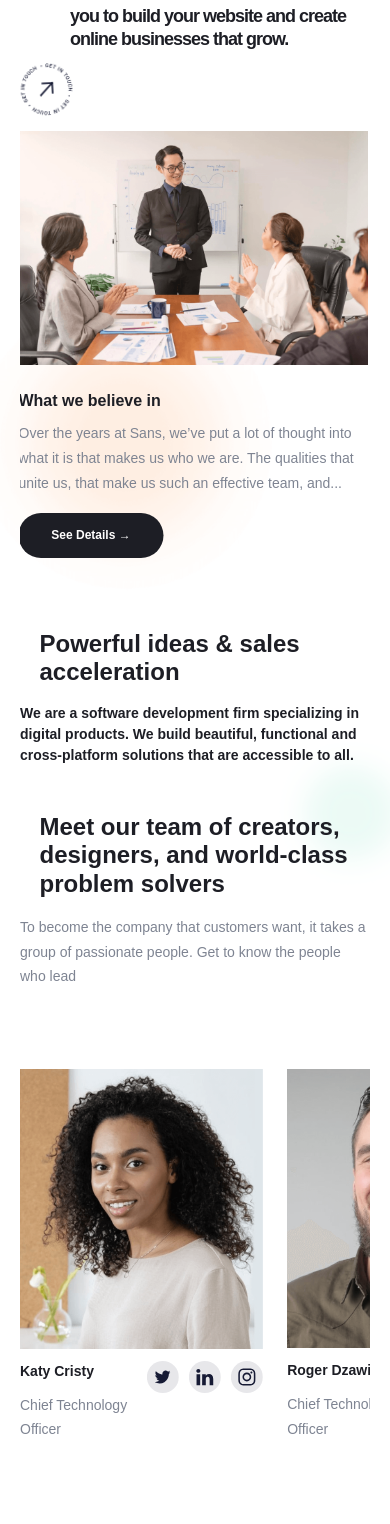
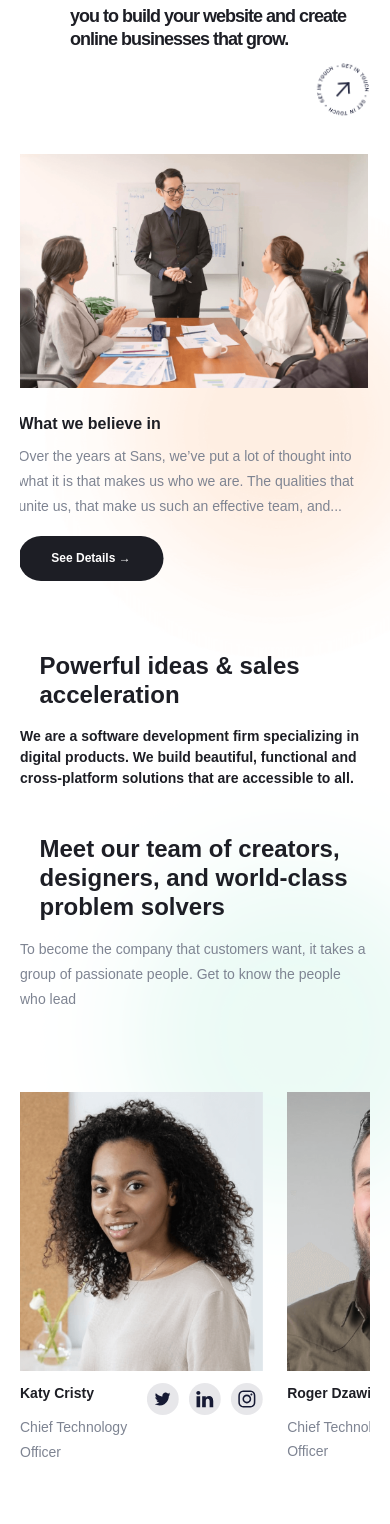
Before and after one commit to wisepanda34/coca, a Nuxt app: page /about in a window 390 px wide. Shown: the part 362-1886 px from the top of the page. Built offline with nearby package versions, Linux system fonts and the light colour scheme.

Commit message:
upgraded packages, added Orange.vue and Green.vue

```diff
--- a/components/The/Footer.vue
+++ b/components/The/Footer.vue
@@ -1,5 +1,7 @@
 <!-- components/Footer.vue -->
 <script setup>
+import Orange from '~/components/global/Orange.vue'
+import Green from '~/components/global/Green.vue'
 import { footerLinks, sociaties, info } from '~/constants/index.js'
 import { useRoute } from 'vue-router'
 import { computed } from 'vue'
@@ -33,6 +35,8 @@ const isMobile = computed(() =>
   <footer :class="['footer', { 'footer--white': isWhiteRoute }]">
     <div class="container">
       <div class="footer__wrapper">
+        <Orange class="footer__wrapper_orange" />
+        <Green class="footer__wrapper_green" />
         <div class="footer__top">
           <div>
             <h2 class="footer__top-title">Think beyond the wave</h2>
@@ -137,26 +141,23 @@ const isMobile = computed(() =>
     background: $white;
     color: $black;
     overflow: hidden;
-    &::before {
-      content: '';
-      position: absolute;
-      top: -20%;
-      left: 10%;
-      width: 100%;
-      height: 100%;
-      background-image: url('/public/images/bg-orange.png');
-      background-size: contain;
-      background-repeat: no-repeat;
-      z-index: 1;
-    }
   }
-
   &__wrapper {
     position: relative;
     padding: 40px 0 20px;
     z-index: 2;
+
+    &_orange {
+      top: -20%;
+      left: -20%;
+      width: 100%;
+      height: 100%;
+    }
+    &_green {
+      bottom: 25%;
+      right: -30%;
+    }
   }
-
   &__top {
     display: flex;
     justify-content: space-between;
@@ -167,7 +168,6 @@ const isMobile = computed(() =>
       font-size: 64px;
       line-height: 120%;
     }
-
     &-descr {
       max-width: 537px;
       margin: 24px 0;
@@ -175,7 +175,6 @@ const isMobile = computed(() =>
       font-weight: 500;
     }
   }
-
   &__middle {
     padding: 90px 0 56px;
 
@@ -269,6 +268,16 @@ const isMobile = computed(() =>
   .footer {
     &__wrapper {
       padding: 20px 17px;
+      &_orange {
+        top: -20%;
+        left: -30%;
+        width: 100vw;
+        height: 550px;
+      }
+      &_green {
+        bottom: 10%;
+        right: -30%;
+      }
     }
 
     &__top {
@@ -325,6 +334,17 @@ const isMobile = computed(() =>
 
 @media (max-width: 600px) {
   .footer {
+    &__wrapper_green {
+      bottom: 20%;
+      right: -50%;
+    }
+    &__wrapper_orange {
+      top: -20%;
+      left: auto;
+      right: 0;
+      width: 550px;
+      height: 550px;
+    }
     &__top {
       &-btn {
         align-self: start;
--- a/components/UI/Round.vue
+++ b/components/UI/Round.vue
@@ -2,18 +2,18 @@
 <script setup></script>
 
 <template>
-  <div class="round" />
+  <div class="round">
+    <NuxtImg src="/svg/round.svg" />
+  </div>
 </template>
 
 <style scoped lang="scss">
 .round {
+  position: absolute;
   width: 80px;
   height: 80px;
   border-radius: 50%;
   background-color: #fff;
-  background-image: url('/svg/round.svg');
-  background-repeat: no-repeat;
-  background-size: contain;
   z-index: 100;
   @media (max-width: 991px) {
     width: 50px;
--- a/components/about/Audience.vue
+++ b/components/about/Audience.vue
@@ -1,5 +1,6 @@
 <!-- Audience.vue -->
 <script setup>
+import Orange from '~/components/global/Orange.vue'
 import { Swiper, SwiperSlide } from 'swiper/vue'
 import { Autoplay } from 'swiper/modules'
 import 'swiper/css'
@@ -11,7 +12,6 @@ import { audienceSlides } from '~/constants'
   <section class="audience">
     <div class="container">
       <div class="audience__wrapper">
-        <div class="audience__bg" />
         <h1 class="audience__title title-h1">
           Everything you need to get the attention of your audience
         </h1>
@@ -22,11 +22,16 @@ import { audienceSlides } from '~/constants'
             work with you to build your website and create online businesses
             that grow.
           </p>
-          <div class="float-x rotate-reverse">
-            <div class="audience__stamp float-y" />
+          <div class="audience__stamp">
+            <div class="float-x rotate-reverse">
+              <div class="float-y">
+                <NuxtImg src="/svg/stamp.svg" alt="stamp.svg" />
+              </div>
+            </div>
           </div>
         </div>
         <div class="audience__swiper">
+          <Orange class="audience__swiper_orange" />
           <swiper
             :modules="[Autoplay]"
             :slides-per-view="1"
@@ -97,27 +102,21 @@ import { audienceSlides } from '~/constants'
     max-width: 800px;
   }
   &__stamp {
-    min-width: 127px;
     width: 127px;
     height: 127px;
     align-self: center;
-    background-image: url('/svg/stamp.svg');
-    background-repeat: no-repeat;
-    background-size: contain;
+
+    img {
+      width: 127px;
+    }
   }
   &__swiper {
     position: relative;
 
-    &::before {
-      content: '';
-      position: absolute;
+    &_orange {
+      top: auto;
       bottom: -25vw;
       left: -5vw;
-      width: 40vw;
-      height: 40vw;
-      background-image: url('/images/bg-orange.png');
-      background-size: contain;
-      background-repeat: no-repeat;
       z-index: 1;
     }
   }
@@ -132,7 +131,6 @@ import { audienceSlides } from '~/constants'
       width: 50%;
     }
     &__round {
-      position: absolute;
       top: 20%;
       right: -56px;
     }
@@ -179,23 +177,16 @@ import { audienceSlides } from '~/constants'
     }
     &__content {
       flex-direction: column;
-      gap: 0;
+      gap: 2vw;
     }
     &__slogan {
       margin-bottom: 5px;
     }
     &__stamp {
-      min-width: 54px;
-      width: 54px;
-      height: 75px;
+      width: 90px;
       align-self: self-end;
-    }
-    &__swiper {
-      &::before {
-        bottom: -30%;
-        left: -20%;
-        width: 100%;
-        height: 100%;
+      img {
+        width: 90px;
       }
     }
     .slide {
@@ -222,4 +213,15 @@ import { audienceSlides } from '~/constants'
     }
   }
 }
+@media (max-width: 600px) {
+  .audience {
+    &__stamp {
+      width: 54px;
+      height: 90px;
+      img {
+        width: 54px;
+      }
+    }
+  }
+}
 </style>
--- a/components/about/Team.vue
+++ b/components/about/Team.vue
@@ -1,5 +1,6 @@
 <!-- Team.vue -->
 <script setup>
+import Green from '~/components/global/Green.vue'
 import { Swiper, SwiperSlide } from 'swiper/vue'
 import { Autoplay } from 'swiper/modules'
 import 'swiper/css'
@@ -11,6 +12,7 @@ import { teamSlides } from '~/constants'
   <section class="team">
     <div class="container">
       <div class="team__wrapper">
+        <Green class="team__wrapper_green" />
         <h3 class="title-h3">
           Meet our team of creators, designers, and world-class problem solvers
         </h3>
@@ -90,17 +92,9 @@ import { teamSlides } from '~/constants'
     position: relative;
     padding: 90px 0;
 
-    &::before {
-      content: '';
-      position: absolute;
+    &_green {
       top: -10vw;
       right: -15vw;
-      width: 40vw;
-      height: 40vw;
-      background-image: url('/images/bg-green.png');
-      background-size: contain;
-      background-repeat: no-repeat;
-      z-index: -1;
     }
 
     .title-h3,
@@ -114,8 +108,6 @@ import { teamSlides } from '~/constants'
   .slide {
     &__item {
       max-width: 380px;
-    }
-    &__image {
     }
     &__info {
       display: grid;
@@ -156,7 +148,6 @@ import { teamSlides } from '~/constants'
     }
     &__bottom {
       grid-template-columns: 1fr;
-
       .title-h3 {
         column-span: auto;
       }
@@ -167,4 +158,11 @@ import { teamSlides } from '~/constants'
     }
   }
 }
+@media (max-width: 600px) {
+  .team__wrapper_green {
+    top: -10vw;
+    left: 0;
+    right: auto;
+  }
+}
 </style>
--- a/components/blog/Activity.vue
+++ b/components/blog/Activity.vue
@@ -1,6 +1,8 @@
 <!-- Activity.vue -->
 <script setup>
 import ListSelect from '../UI/ListSelect.vue'
+import Orange from '~/components/global/Orange.vue'
+import Green from '~/components/global/Green.vue'
 import { Swiper, SwiperSlide } from 'swiper/vue'
 import { Navigation, Autoplay } from 'swiper/modules'
 import 'swiper/css'
@@ -26,6 +28,8 @@ const filteredSlides = computed(() => {
   <section class="activity">
     <div class="container">
       <div class="activity__wrapper">
+        <Orange class="activity__wrapper_orange" />
+        <Green class="activity__wrapper_green" />
         <h1 class="title-h1">Activity & Updates</h1>
         <p class="activity__slogan slogan">
           Our biggest challenge is making sure we're always designing and
@@ -86,29 +90,13 @@ const filteredSlides = computed(() => {
     position: relative;
     padding: 100px 0 50px;
 
-    &::before {
-      content: '';
-      position: absolute;
+    &_orange {
       top: -100px;
       left: -100px;
-      width: 550px;
-      height: 550px;
-      background-image: url('/images/bg-orange.png');
-      background-size: cover;
-      background-repeat: no-repeat;
-      z-index: -1;
     }
-    &::after {
-      content: '';
-      position: absolute;
+    &_green {
       top: 100px;
       right: -150px;
-      width: 550px;
-      height: 550px;
-      background-image: url('/images/bg-green.png');
-      background-size: cover;
-      background-repeat: no-repeat;
-      z-index: -1;
     }
   }
   &__slogan {
@@ -173,7 +161,7 @@ const filteredSlides = computed(() => {
 @media (max-width: 1439px) {
   .activity {
     &__wrapper {
-      padding: 8vw 0 2vw;
+      padding: 4vw 0 2vw;
     }
   }
 }
@@ -184,11 +172,11 @@ const filteredSlides = computed(() => {
 }
 @media (max-width: 767px) {
   .activity {
-    &__wrapper::before {
+    &__wrapper_orange {
       top: calc(5vw - 250px);
       left: calc(5vw - 200px);
     }
-    &__wrapper::after {
+    &__wrapper_green {
       top: 0;
       right: calc(5vw - 300px);
     }
@@ -208,12 +196,4 @@ const filteredSlides = computed(() => {
     }
   }
 }
-@media (max-width: 480px) {
-  .activity__swiper .slide {
-  }
-}
-@media (max-width: 375px) {
-  .activity__swiper .slide {
-  }
-}
 </style>
--- /dev/null
+++ b/components/global/Green.vue
@@ -0,0 +1,17 @@
+<!-- Green.vue -->
+<script setup></script>
+
+<template>
+  <div class="green">
+    <NuxtImg src="/images/bg-green.png" />
+  </div>
+</template>
+
+<style scoped lang="scss">
+.green {
+  position: absolute;
+  width: 550px;
+  height: 550px;
+  z-index: -1;
+}
+</style>
--- /dev/null
+++ b/components/global/Orange.vue
@@ -0,0 +1,18 @@
+<!-- Orange.vue -->
+<script setup></script>
+
+<template>
+  <div class="orange">
+    <NuxtImg src="/images/bg-orange.png" />
+  </div>
+</template>
+
+<style scoped lang="scss">
+.orange {
+  position: absolute;
+  width: 550px;
+  height: 550px;
+  z-index: -1;
+  visibility: visible;
+}
+</style>
--- a/components/home/Trending.vue
+++ b/components/home/Trending.vue
@@ -99,8 +99,6 @@ const shouldShowRound = (index) => {
       background: black;
     }
   }
-  &__slide {
-  }
   &__info {
     display: flex;
     justify-content: space-between;
--- a/components/pricing/Pricing.vue
+++ b/components/pricing/Pricing.vue
@@ -1,5 +1,7 @@
 <!-- Pricing.vue -->
 <script setup>
+import Orange from '~/components/global/Orange.vue'
+import Green from '~/components/global/Green.vue'
 import { priceCards, includesToPackage } from '~/constants'
 import ThePricingCard from '~/components/The/PricingCard.vue'
 
@@ -12,6 +14,8 @@ const handleChoosePlan = (card) => {
   <section class="pricing">
     <div class="container">
       <div class="pricing__wrapper">
+        <Orange class="pricing__wrapper_orange" />
+        <Green class="pricing__wrapper_green" />
         <div class="pricing__up">
           <div class="pricing__plans">
             Pricing plans
@@ -45,29 +49,13 @@ const handleChoosePlan = (card) => {
   &__wrapper {
     position: relative;
 
-    &::before {
-      content: '';
-      position: absolute;
+    &_orange {
       top: -200px;
       left: -100px;
-      width: 550px;
-      height: 550px;
-      background-image: url('/images/bg-orange.png');
-      background-size: cover;
-      background-repeat: no-repeat;
-      z-index: -1;
     }
-    &::after {
-      content: '';
-      position: absolute;
+    &_green {
       top: 0;
       right: -150px;
-      width: 550px;
-      height: 550px;
-      background-image: url('/images/bg-green.png');
-      background-size: cover;
-      background-repeat: no-repeat;
-      z-index: -1;
     }
   }
   &__up {
@@ -128,13 +116,13 @@ const handleChoosePlan = (card) => {
 @media (max-width: 991px) {
   .pricing {
     &__wrapper {
-      &::before {
+      &_orange {
         top: -190px;
         left: -120px;
         width: 400px;
         height: 400px;
       }
-      &::after {
+      &_green {
         top: 0;
         right: -150px;
         width: 400px;
@@ -145,6 +133,7 @@ const handleChoosePlan = (card) => {
       grid-template-columns: 1fr;
       gap: 32px;
       justify-items: center;
+      padding: 7vw 0;
     }
     &__cards .upper {
       transform: translateY(0);
```
Also changed, not shown: components/home/Digital.vue (+25 -42 lines), package.json (+16 -15 lines), 1 other file (tests, documents, lock files or other folders).
